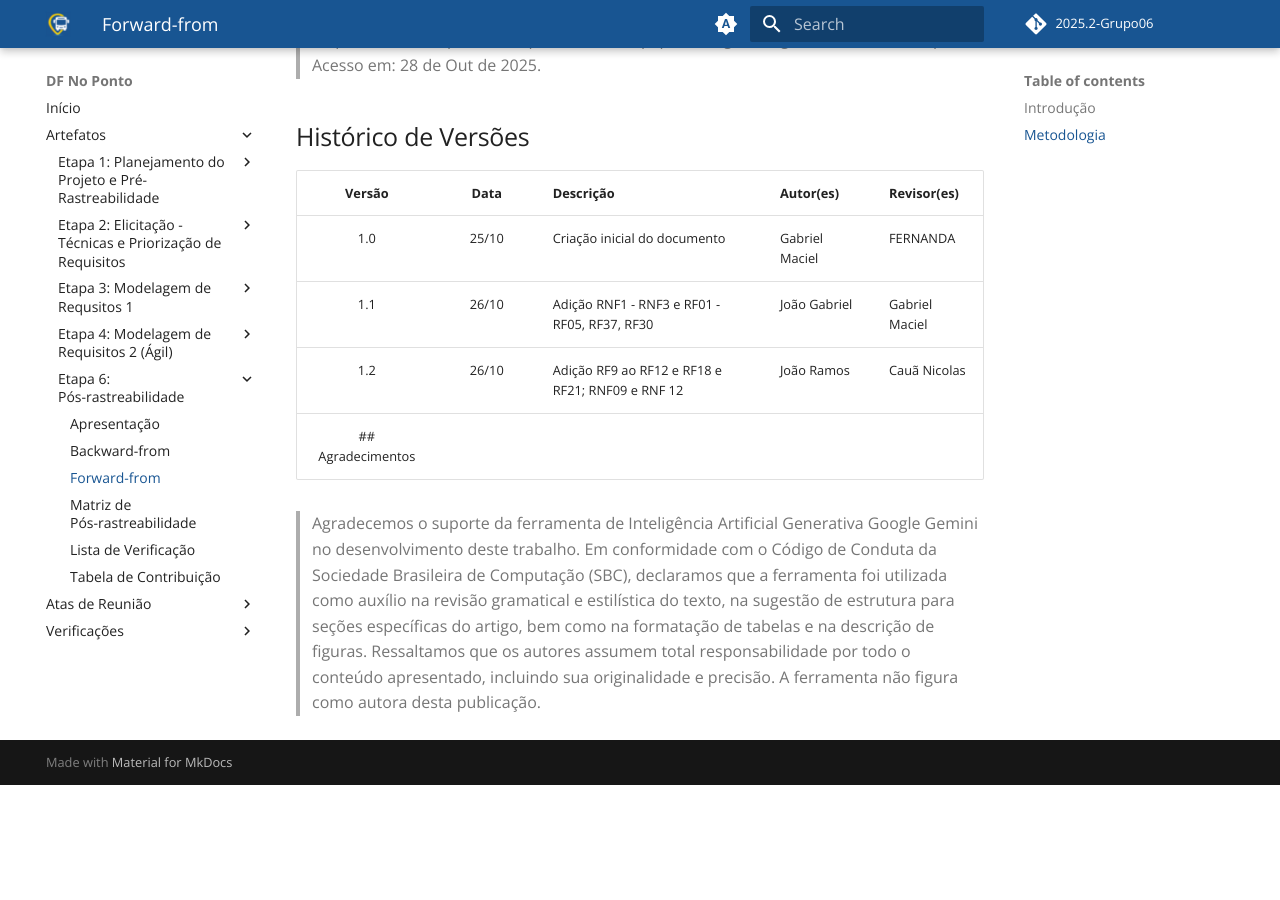
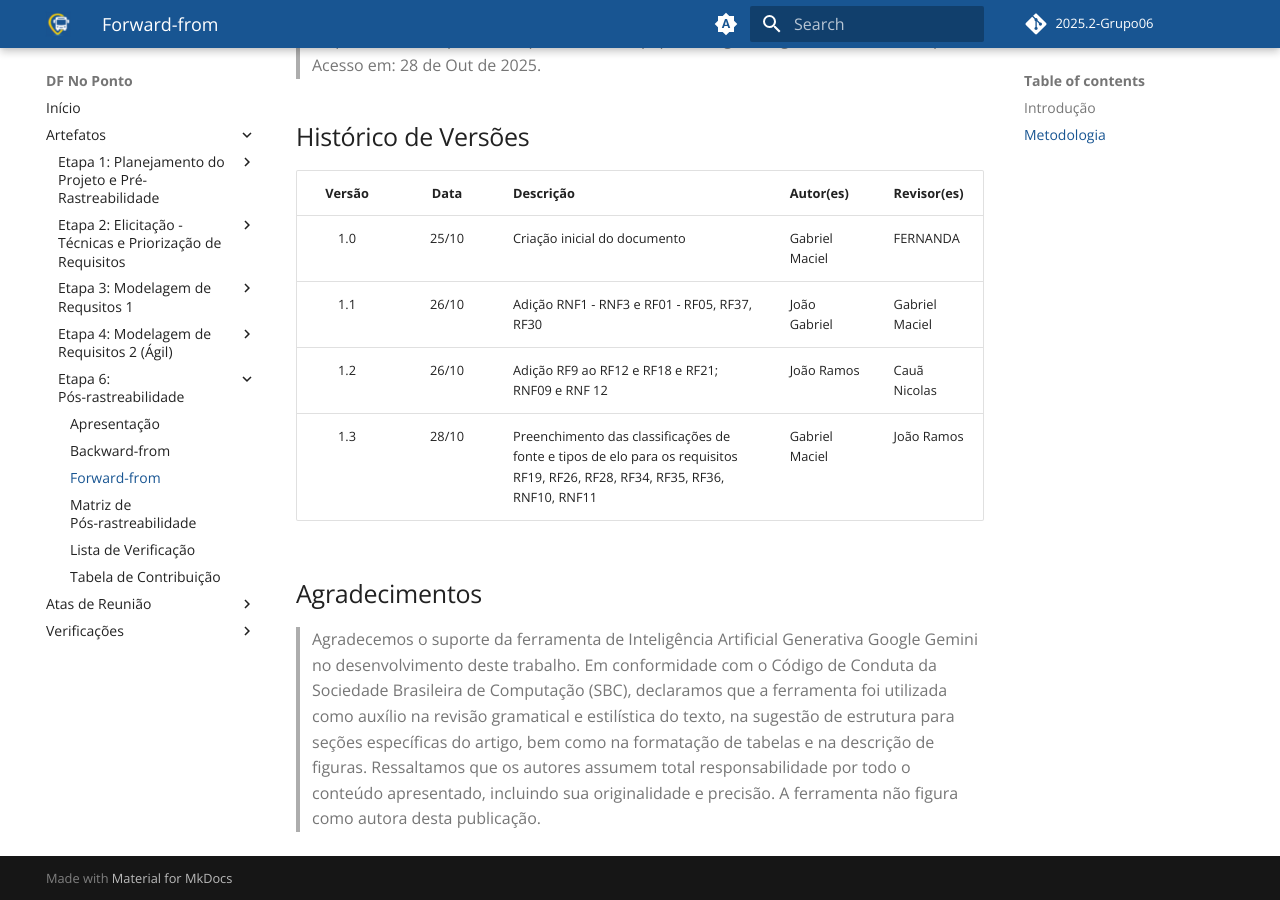
Before and after one commit to Requisitos-de-Software/2025.2-Grupo06, an MkDocs documentation site: the page built from docs/pos-rastreabilidade/forward.md, in a window 1280 px wide and 900 px high, scrolled down 4300 px. Built offline with MkDocs 1.6.1 and Material for MkDocs 9.7.7, drawn with Linux system fonts in a browser that asks for light colours; comment, search, counter and statistics services are not loaded; before the commit the page ends 5085 px from its top, so only the background shows below that.

Commit message:
docs: atualiza hist vers

```diff
--- a/docs/pos-rastreabilidade/forward.md
+++ b/docs/pos-rastreabilidade/forward.md
@@ -560,6 +560,8 @@ O meta-modelo de Toranzo estabelece um conjunto de elos de rastreabilidade que d
 | 1.0 | 25/10 | Criação inicial do documento | Gabriel Maciel | FERNANDA |
 | 1.1 | 26/10 | Adição RNF1 - RNF3 e RF01 - RF05, RF37, RF30 | João Gabriel | Gabriel Maciel |
 | 1.2 | 26/10 | Adição RF9 ao RF12 e RF18 e RF21; RNF09 e RNF 12 | João Ramos | Cauã Nicolas |
+| 1.3 | 28/10 | Preenchimento das classificações de fonte e tipos de elo para os requisitos RF19, RF26, RF28, RF34, RF35, RF36, RNF10, RNF11 | Gabriel Maciel | João Ramos |
+
 ## Agradecimentos
 
 >Agradecemos o suporte da ferramenta de Inteligência Artificial Generativa Google Gemini no desenvolvimento deste trabalho. Em conformidade com o Código de Conduta da Sociedade Brasileira de Computação (SBC), declaramos que a ferramenta foi utilizada como auxílio na revisão gramatical e estilística do texto, na sugestão de estrutura para seções específicas do artigo, bem como na formatação de tabelas e na descrição de figuras. Ressaltamos que os autores assumem total responsabilidade por todo o conteúdo apresentado, incluindo sua originalidade e precisão. A ferramenta não figura como autora desta publicação.
```
